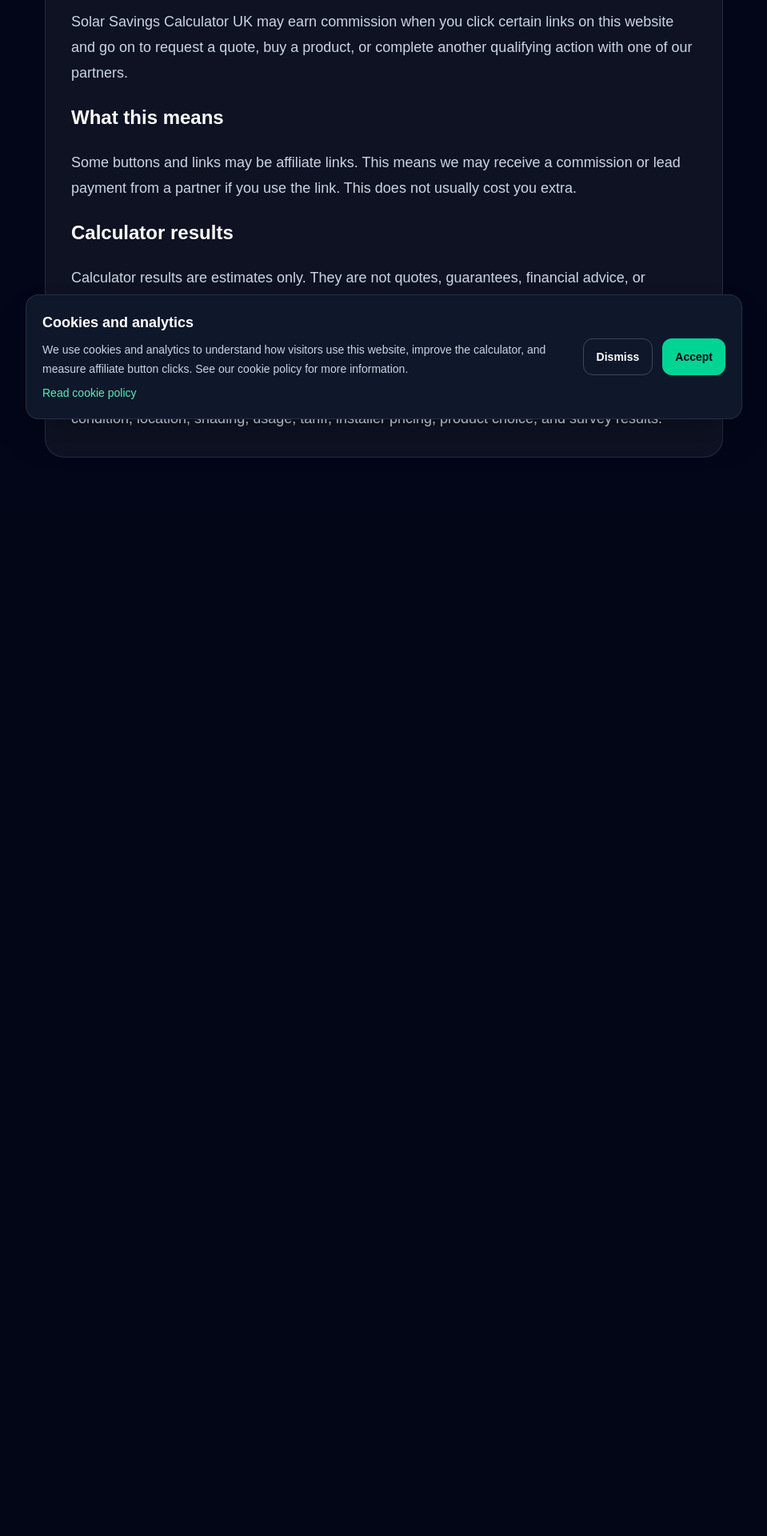
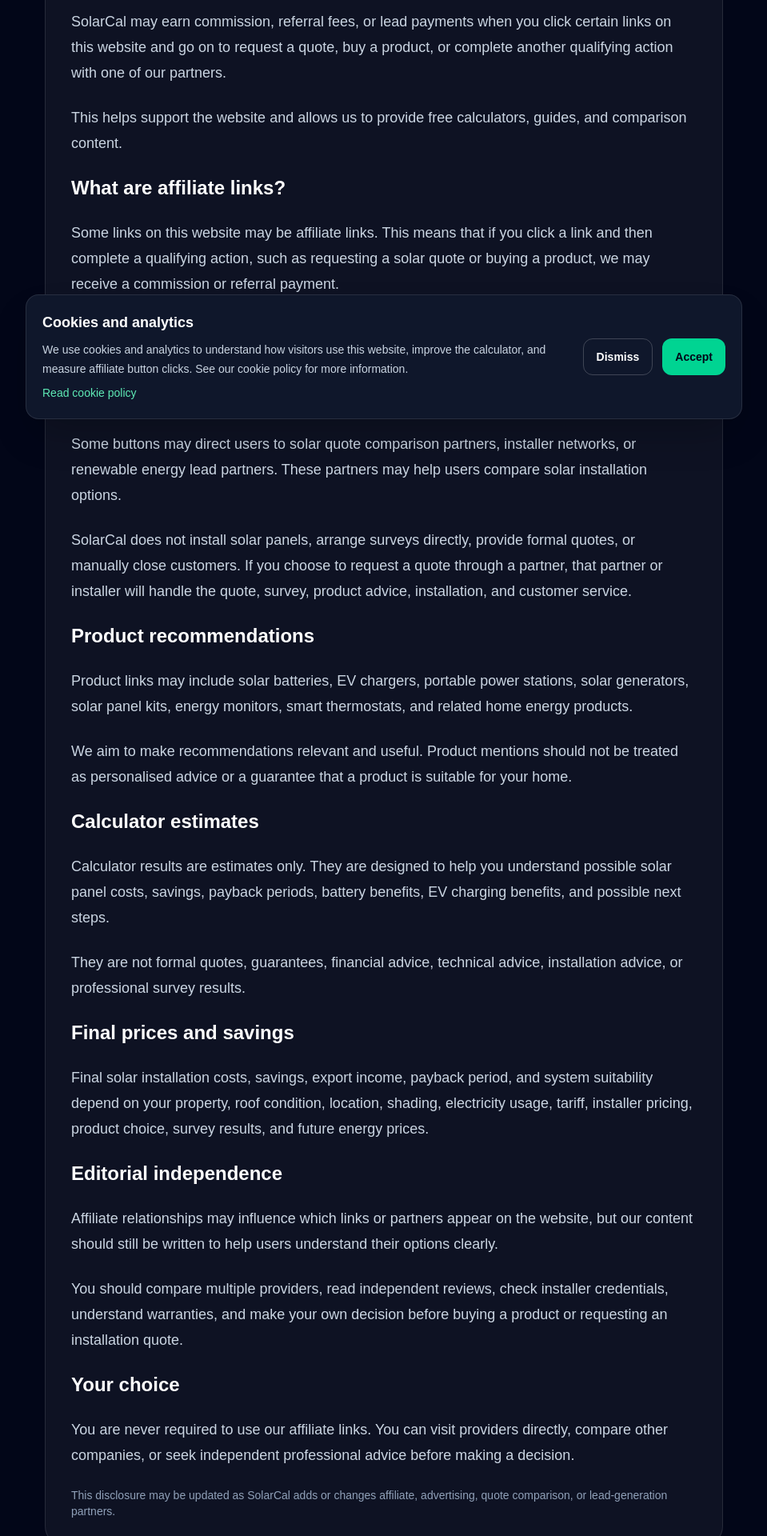
Before and after one commit to 786infinite/solar-savings-calculator-uk, a Next.js app: page /affiliate-disclosure in a window 1280 px wide. Shown: the part 260-2180 px from the top of the page at 80% size, without its empty margins (160-1119 px from the left). Before the commit the page ends 896 px from the top, so only its background shows below. Built offline with nearby package versions, Linux system fonts and the light colour scheme.

Commit message:
Improve affiliate disclosure

```diff
--- a/app/affiliate-disclosure/page.tsx
+++ b/app/affiliate-disclosure/page.tsx
@@ -1,2 +1,125 @@
 import { LegalCard } from "@/components/SiteShell";
-export default function AffiliateDisclosurePage() { return <LegalCard label="Disclosure" title="Affiliate Disclosure"><p>Solar Savings Calculator UK may earn commission when you click certain links on this website and go on to request a quote, buy a product, or complete another qualifying action with one of our partners.</p><h2 className="text-2xl font-semibold text-white">What this means</h2><p>Some buttons and links may be affiliate links. This means we may receive a commission or lead payment from a partner if you use the link. This does not usually cost you extra.</p><h2 className="text-2xl font-semibold text-white">Calculator results</h2><p>Calculator results are estimates only. They are not quotes, guarantees, financial advice, or professional survey results.</p><h2 className="text-2xl font-semibold text-white">Final prices and savings</h2><p>Final costs, savings, export income, payback period, and suitability depend on your property, roof condition, location, shading, usage, tariff, installer pricing, product choice, and survey results.</p></LegalCard>; }
+
+export default function AffiliateDisclosurePage() {
+  return (
+    <LegalCard label="Disclosure" title="Affiliate Disclosure">
+      <p>
+        SolarCal may earn commission, referral fees, or lead payments when you
+        click certain links on this website and go on to request a quote, buy a
+        product, or complete another qualifying action with one of our partners.
+      </p>
+
+      <p>
+        This helps support the website and allows us to provide free calculators,
+        guides, and comparison content.
+      </p>
+
+      <h2 className="text-2xl font-semibold text-white">
+        What are affiliate links?
+      </h2>
+
+      <p>
+        Some links on this website may be affiliate links. This means that if you
+        click a link and then complete a qualifying action, such as requesting a
+        solar quote or buying a product, we may receive a commission or referral
+        payment.
+      </p>
+
+      <p>
+        Using an affiliate link does not usually cost you extra. The partner or
+        retailer is responsible for their own prices, quotes, products, services,
+        warranties, customer support, and terms.
+      </p>
+
+      <h2 className="text-2xl font-semibold text-white">
+        Solar quote partners
+      </h2>
+
+      <p>
+        Some buttons may direct users to solar quote comparison partners,
+        installer networks, or renewable energy lead partners. These partners may
+        help users compare solar installation options.
+      </p>
+
+      <p>
+        SolarCal does not install solar panels, arrange surveys directly, provide
+        formal quotes, or manually close customers. If you choose to request a
+        quote through a partner, that partner or installer will handle the quote,
+        survey, product advice, installation, and customer service.
+      </p>
+
+      <h2 className="text-2xl font-semibold text-white">
+        Product recommendations
+      </h2>
+
+      <p>
+        Product links may include solar batteries, EV chargers, portable power
+        stations, solar generators, solar panel kits, energy monitors, smart
+        thermostats, and related home energy products.
+      </p>
+
+      <p>
+        We aim to make recommendations relevant and useful. Product mentions
+        should not be treated as personalised advice or a guarantee that a
+        product is suitable for your home.
+      </p>
+
+      <h2 className="text-2xl font-semibold text-white">
+        Calculator estimates
+      </h2>
+
+      <p>
+        Calculator results are estimates only. They are designed to help you
+        understand possible solar panel costs, savings, payback periods, battery
+        benefits, EV charging benefits, and possible next steps.
+      </p>
+
+      <p>
+        They are not formal quotes, guarantees, financial advice, technical
+        advice, installation advice, or professional survey results.
+      </p>
+
+      <h2 className="text-2xl font-semibold text-white">
+        Final prices and savings
+      </h2>
+
+      <p>
+        Final solar installation costs, savings, export income, payback period,
+        and system suitability depend on your property, roof condition, location,
+        shading, electricity usage, tariff, installer pricing, product choice,
+        survey results, and future energy prices.
+      </p>
+
+      <h2 className="text-2xl font-semibold text-white">
+        Editorial independence
+      </h2>
+
+      <p>
+        Affiliate relationships may influence which links or partners appear on
+        the website, but our content should still be written to help users
+        understand their options clearly.
+      </p>
+
+      <p>
+        You should compare multiple providers, read independent reviews, check
+        installer credentials, understand warranties, and make your own decision
+        before buying a product or requesting an installation quote.
+      </p>
+
+      <h2 className="text-2xl font-semibold text-white">
+        Your choice
+      </h2>
+
+      <p>
+        You are never required to use our affiliate links. You can visit
+        providers directly, compare other companies, or seek independent
+        professional advice before making a decision.
+      </p>
+
+      <p className="text-sm text-slate-400">
+        This disclosure may be updated as SolarCal adds or changes affiliate,
+        advertising, quote comparison, or lead-generation partners.
+      </p>
+    </LegalCard>
+  );
+}
```
